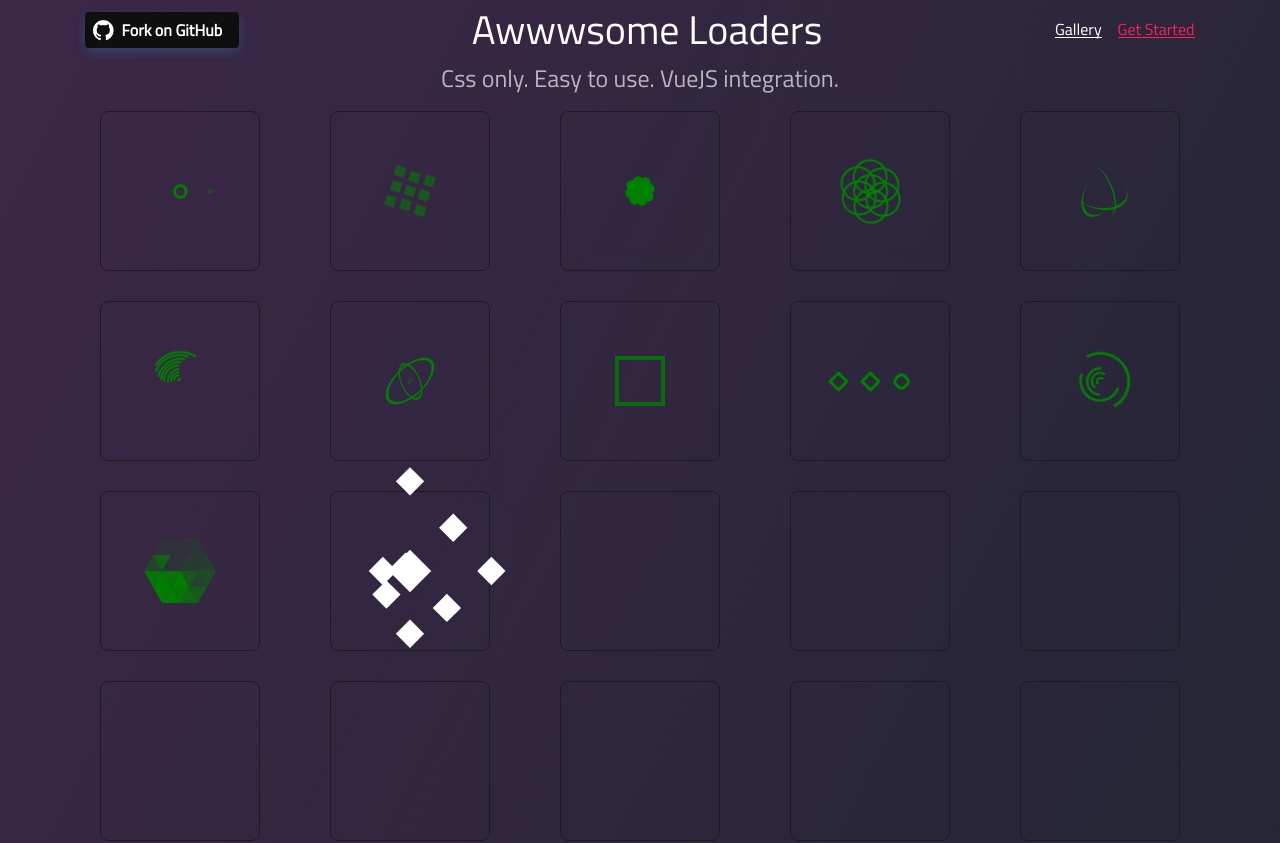
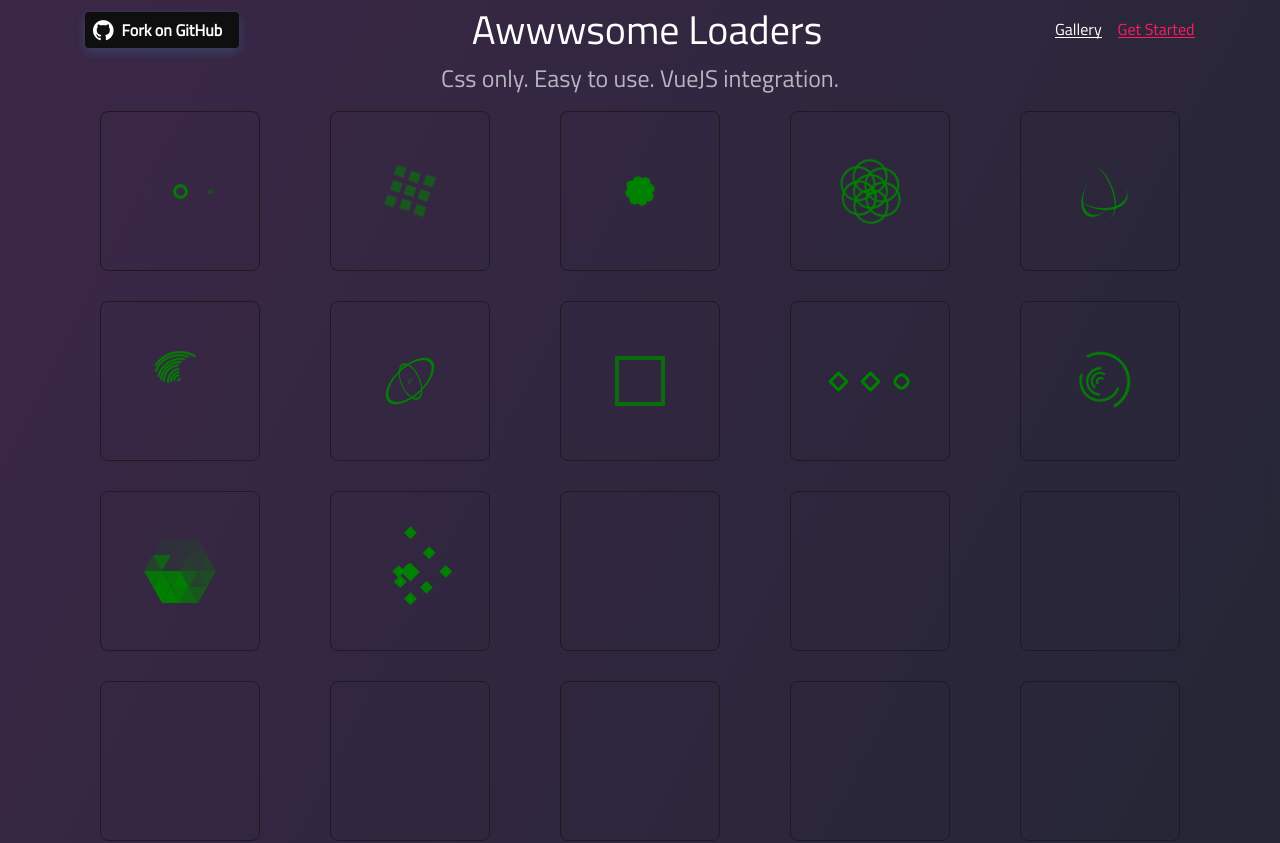
Before and after one commit to epicmaxco/epic-spinners-landing, a Vue app: page /#/ in a window 1280 px wide. Shown: the top 843 px of the page. Built offline with nearby package versions, Linux system fonts and the light colour scheme.

Commit message:
feat(breeding rhombuses spinner): dynamic styles

```diff
--- a/src/components/LoadersGallery.vue
+++ b/src/components/LoadersGallery.vue
@@ -95,6 +95,7 @@
     <div class="gallery-item-container">
       <loaders-gallery-item>
         <diamond-spinner
+          :animation-duration="1000"
           :size="65"
           :color="spinnerColor"
         />
@@ -102,7 +103,11 @@
     </div>
     <div class="gallery-item-container">
       <loaders-gallery-item>
-        <breeding-rhombus-spinner />
+        <breeding-rhombus-spinner
+          :animation-duration="2000"
+          :size="65"
+          :color="spinnerColor"
+        />
       </loaders-gallery-item>
     </div>
     <div class="gallery-item-container">
--- a/src/components/spinners/BreedingRhombusSpinner.vue
+++ b/src/components/spinners/BreedingRhombusSpinner.vue
@@ -1,20 +1,11 @@
 <template>
   <div class="breeding-rhombus-spinner" :style="spinnerStyle">
-    <div class="rhombus one" :style="rhombusStyle"></div>
-    <div class="rhombus two" :style="rhombusStyle"></div>
-    <div class="rhombus three" :style="rhombusStyle"></div>
-    <div class="rhombus four" :style="rhombusStyle"></div>
-    <div class="rhombus five" :style="rhombusStyle"></div>
-    <div class="rhombus six" :style="rhombusStyle"></div>
-    <div class="rhombus seven" :style="rhombusStyle"></div>
-    <div class="rhombus eight" :style="rhombusStyle"></div>
+    <div class="rhombus" v-for="(rs, index) in rhombusesStyles" :key="index" :style="rs" :class="`child-${index + 1}`"></div>
     <div class="rhombus big" :style="bigRhombusStyle"></div>
   </div>
 </template>
 
 <script>
-  import utils from './utils'
-
   export default {
     name: 'BreedingRhombusSpinner',
 
@@ -36,7 +27,7 @@
     data () {
       return {
         animationBaseName: 'breeding-rhombus-spinner-animation-child',
-        currentAnimationName: ''
+        rhombusesNum: 8
       }
     },
 
@@ -47,16 +38,31 @@
           width: `${this.size}px`
         }
       },
+
       rhombusStyle () {
         return {
           height: `${this.size / 7.5}px`,
           width: `${this.size / 7.5}px`,
-          animationDuration: `${this.animationDuration}`,
+          animationDuration: `${this.animationDuration}ms`,
           top: `${this.size / 2.3077}px`,
           left: `${this.size / 2.3077}px`,
           backgroundColor: this.color
         }
       },
+
+      rhombusesStyles () {
+        const rhombusesStyles = []
+        const delayModifier = this.animationDuration * 0.05
+
+        for (let i = 1; i <= this.rhombusesNum; i++) {
+          rhombusesStyles.push(Object.assign({
+            animationDelay: `${delayModifier * (i + 1)}ms`
+          }, this.rhombusStyle))
+        }
+
+        return rhombusesStyles
+      },
+
       bigRhombusStyle () {
         return {
           height: `${this.size / 3}px`,
@@ -67,66 +73,8 @@
           backgroundColor: this.color
         }
       }
-    },
+    }
 
-    watch: {
-      '$props': {
-        handler () {
-          this.updateAnimation()
-        },
-        deep: true
-      }
-    },
-
-    mounted () {
-      this.updateAnimation()
-    },
-
-    methods: {
-      updateAnimation () {
-        this.updateAnimationName()
-        utils.appendKeyframes(this.currentAnimationName, this.generateKeyframes())
-      },
-
-      updateAnimationName () {
-        this.currentAnimationName = `${this.animationBaseName}-${Date.now()}`
-      },
-
-      generateKeyframes () {
-        return `0% {
-          opacity: 0.5;
-        }
-
-        50% {
-          opacity: 1;
-          box-shadow:  ${this.pixelSize * 2}px ${this.pixelSize * 2}px 0 0,
-                       ${this.pixelSize * -2}px ${this.pixelSize * -2}px 0 0,
-                       ${this.pixelSize * 2}px ${this.pixelSize * -2}px 0 0,
-                       ${this.pixelSize * -2}px ${this.pixelSize * 2}px 0 0,
-                       0 ${this.pixelSize}px 0 0,
-                       ${this.pixelSize}px 0 0 0,
-                       ${this.pixelSize * -1}px 0 0 0,
-                       0 ${this.pixelSize * -1}px 0 0;
-        }
-
-
-        75% {
-          box-shadow:  ${this.pixelSize * 2}px ${this.pixelSize * 2}px 0 0,
-                       ${this.pixelSize * -2}px ${this.pixelSize * -2}px 0 0,
-                       ${this.pixelSize * 2}px ${this.pixelSize * -2}px 0 0,
-                       ${this.pixelSize * -2}px ${this.pixelSize * 2}px 0 0,
-                       0 ${this.pixelSize}px 0 0,
-                       ${this.pixelSize}px 0 0 0,
-                       ${this.pixelSize * -1}px 0 0 0,
-                       0 ${this.pixelSize * -1}px 0 0;
-        }
-
-        100% {
-          opacity: 0.5;
-          transform: rotate(360deg);
-        }`
-      }
-    }
   }
 </script>
 
@@ -138,49 +86,16 @@
 
   .rhombus {
     position: absolute;
+    animation-iteration-count: infinite;
 
     &:nth-child(2n+0) {
       margin-right: 0;
     }
 
-    &.one {
-      animation: breeding-rhombus-spinner-animation-child-1 2s infinite;
-      animation-delay: 0.2s;
-    }
-
-    &.two {
-      animation: breeding-rhombus-spinner-animation-child-2 2s infinite;
-      animation-delay: 0.3s;
-    }
-
-    &.three {
-      animation: breeding-rhombus-spinner-animation-child-3 2s infinite;
-      animation-delay: 0.4s;
-    }
-
-    &.four {
-      animation: breeding-rhombus-spinner-animation-child-4 2s infinite;
-      animation-delay: 0.5s;
-    }
-
-    &.five {
-      animation: breeding-rhombus-spinner-animation-child-5 2s infinite;
-      animation-delay: 0.6s;
-    }
-
-    &.six {
-      animation: breeding-rhombus-spinner-animation-child-6 2s infinite;
-      animation-delay: 0.7s;
-    }
-
-    &.seven {
-      animation: breeding-rhombus-spinner-animation-child-7 2s infinite;
-      animation-delay: 0.8s;
-    }
-
-    &.eight {
-      animation: breeding-rhombus-spinner-animation-child-8 2s infinite;
-      animation-delay: 0.9s;
+    @for $i from 1 through 8 {
+      &.child-#{$i} {
+        animation-name: breeding-rhombus-spinner-animation-child-#{$i};
+      }
     }
 
     &.big {
@@ -191,49 +106,49 @@
 
   @keyframes breeding-rhombus-spinner-animation-child-1 {
     50% {
-      transform: translate(-65px,-65px);
+      transform: translate(-325%, -325%);
     }
   }
 
   @keyframes breeding-rhombus-spinner-animation-child-2 {
     50% {
-      transform: translate(0,-65px);
+      transform: translate(0, -325%);
     }
   }
 
   @keyframes breeding-rhombus-spinner-animation-child-3 {
     50% {
-      transform: translate(65px,-65px);
+      transform: translate(325%, -325%);
     }
   }
 
   @keyframes breeding-rhombus-spinner-animation-child-4 {
     50% {
-      transform: translate(65px,0);
+      transform: translate(325%, 0);
     }
   }
 
   @keyframes breeding-rhombus-spinner-animation-child-5 {
     50% {
-      transform: translate(65px,65px);
+      transform: translate(325%, 325%);
     }
   }
 
   @keyframes breeding-rhombus-spinner-animation-child-6 {
     50% {
-      transform: translate(0,65px);
+      transform: translate(0, 325%);
     }
   }
 
   @keyframes breeding-rhombus-spinner-animation-child-7 {
     50% {
-      transform: translate(-65px,65px);
+      transform: translate(-325%, 325%);
     }
   }
 
   @keyframes breeding-rhombus-spinner-animation-child-8 {
     50% {
-      transform: translate(-65px,0);
+      transform: translate(-325%, 0);
     }
   }
 
```
